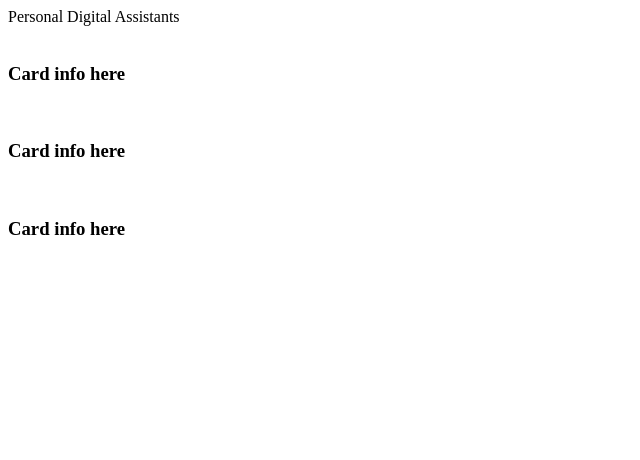
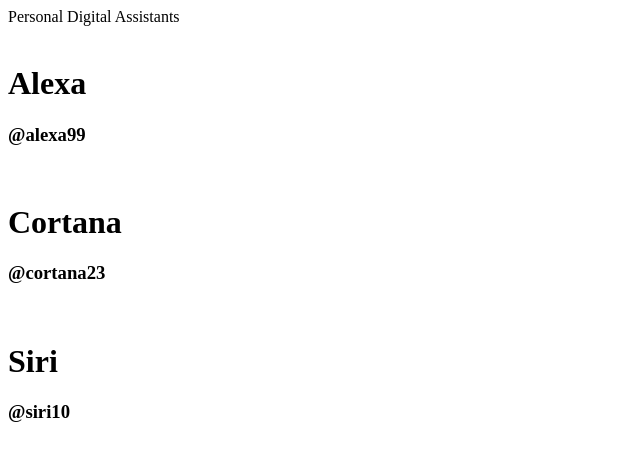
Before and after one commit to RobWilliams0615/react-app, a React (Create React App) app in the folder project-app/: page / in a window 1280 px wide. Shown: the top 460 px of the page, without its empty margins (0-640 px from the left). Built offline with nearby package versions, Linux system fonts and the light colour scheme.

Commit message:
props from app. js being passed down properly to porfilecard component

```diff
--- a/project-app/src/App.js
+++ b/project-app/src/App.js
@@ -4,9 +4,9 @@
   return (
     <div>
       <div>Personal Digital Assistants</div>
-      <ProfileCard />
-      <ProfileCard />
-      <ProfileCard />
+      <ProfileCard title="Alexa" username="@alexa99" />
+      <ProfileCard title="Cortana" username="@cortana23" />
+      <ProfileCard title="Siri" username="@siri10" />
     </div>
   );
 }
--- a/project-app/src/ProfileCard.js
+++ b/project-app/src/ProfileCard.js
@@ -1,8 +1,10 @@
-function ProfileCard() {
+function ProfileCard({ title, username }) {
+  // console.log(title, username);
   return (
     <div className="test-div">
       <img />
-      <h3>Card info here</h3>
+      <h1>{title}</h1>
+      <h3>{username}</h3>
     </div>
   );
 }
```
